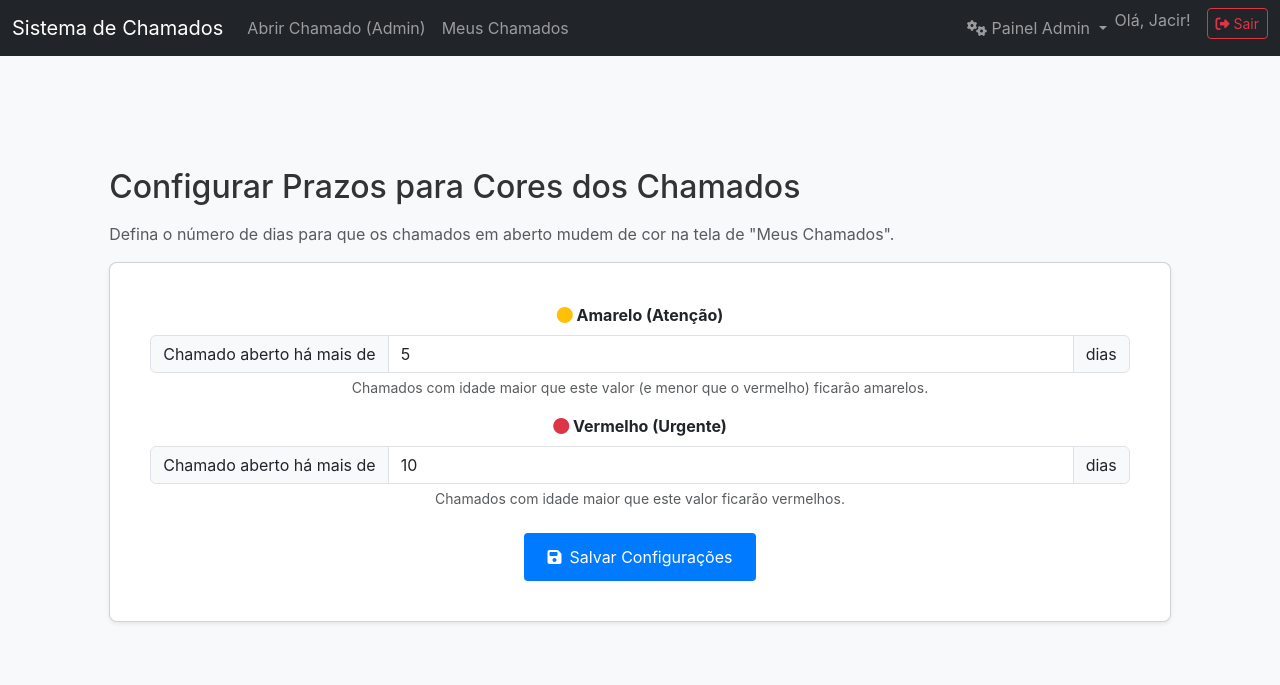
After one commit to jacirjl/chamados, a Flask app: page /admin/configuracoes in a window 1280 px wide. The commit adds this page. Shown: the top 685 px of the page. Run offline with Flask 3, Linux system fonts and the light colour scheme; a user stored in the database is signed in; data comes from the database, SQL or seed files in the repository; both versions use the stored data as it was after the commit.

Commit message:
V.27/08/2025 12:52 - chamados coloridos

```diff
--- a/app.py
+++ b/app.py
@@ -76,7 +76,6 @@ def index():
         return redirect(url_for('dashboard'))
 
     db = get_db()
-    # CORREÇÃO AQUI: O filtro de situação foi removido.
     equipamentos = db.execute(
         'SELECT * FROM equipamentos WHERE municipio = ?',
         (g.user['municipio'],)
@@ -99,7 +98,6 @@ def abrir_chamado_admin():
 
     equipamentos = []
     if municipio_selecionado:
-        # CORREÇÃO AQUI: O filtro de situação foi removido.
         equipamentos = db.execute(
             'SELECT * FROM equipamentos WHERE municipio = ?',
             (municipio_selecionado,)
@@ -223,9 +221,13 @@ def meus_chamados():
     """
 
     if g.user['is_admin']:
-        status_aberto_id_row = db.execute("SELECT id FROM status WHERE nome = 'Aberto'").fetchone()
-        status_aberto_id = status_aberto_id_row['id'] if status_aberto_id_row else 1
+        # Busca a configuração de cores do banco de dados (NOVO)
+        config_rows = db.execute("SELECT chave, valor FROM configuracoes WHERE chave LIKE 'prazo_%'").fetchall()
+        configs = {row['chave']: int(row['valor']) for row in config_rows}
+        prazo_vermelho = configs.get('prazo_vermelho', 10)
+        prazo_amarelo = configs.get('prazo_amarelo', 5)
 
+        # Query para chamados atribuídos (inalterada)
         params_atribuidos = [g.user['id']]
         query_atribuidos_conditions = " WHERE c.admin_responsavel_id = ?"
         if status_filter_id:
@@ -235,17 +237,46 @@ def meus_chamados():
         query_atribuidos = base_query + query_atribuidos_conditions + " ORDER BY c.timestamp DESC"
         chamados_atribuidos = db.execute(query_atribuidos, tuple(params_atribuidos)).fetchall()
 
-        query_gerais = f"{base_query} WHERE c.admin_responsavel_id IS NULL AND c.status_id = ? ORDER BY c.timestamp DESC"
-        chamados_gerais = db.execute(query_gerais, (status_aberto_id,)).fetchall()
+        # --- LÓGICA ATUALIZADA PARA CHAMADOS GERAIS ---
+        # 1. Busca chamados 'Aberto' E 'Finalizado' que não estão atribuídos
+        query_gerais = f"""
+            {base_query}
+            WHERE c.admin_responsavel_id IS NULL
+            AND (s.nome = 'Aberto' OR s.nome = 'Finalizado')
+            ORDER BY s.nome, c.timestamp DESC
+        """
+        chamados_gerais_raw = db.execute(query_gerais).fetchall()
+
+        chamados_gerais_processados = []
+        for chamado in chamados_gerais_raw:
+            chamado_dict = dict(chamado)
+            # Cor Padrão Verde (Bootstrap 'success')
+            chamado_dict['cor_borda'] = 'success'
+
+            # 2. Aplica a lógica de cores apenas para chamados 'Aberto'
+            if chamado_dict['status_nome'] == 'Aberto':
+                try:
+                    data_abertura = datetime.strptime(chamado_dict['timestamp'].split('.')[0], '%Y-%m-%d %H:%M:%S')
+                    dias_aberto = (datetime.now() - data_abertura).days
+
+                    if dias_aberto > prazo_vermelho:
+                        chamado_dict['cor_borda'] = 'danger'  # Vermelho
+                    elif dias_aberto > prazo_amarelo:
+                        chamado_dict['cor_borda'] = 'warning'  # Amarelo
+                except (ValueError, TypeError):
+                    chamado_dict['cor_borda'] = 'secondary'  # Cor neutra para erro de data
+
+            chamados_gerais_processados.append(chamado_dict)
 
         db.close()
         return render_template('meus_chamados.html',
                                chamados_atribuidos=chamados_atribuidos,
-                               chamados_gerais=chamados_gerais,
+                               chamados_gerais=chamados_gerais_processados,  # Passa a lista processada
                                status_options=status_options,
                                tipos_problema_options=tipos_problema_options,
                                status_filter_id=status_filter_id)
     else:
+        # Lógica para usuário comum (inalterada)
         params = [g.user['email']]
         query_conditions = " WHERE c.solicitante_email = ?"
         if status_filter_id:
@@ -471,6 +502,36 @@ def gerenciar_cadastros():
     return render_template('gerenciar_cadastros.html', status_list=status_list, tipos_problema_list=tipos_problema_list)
 
 
+# --- ROTA NOVA PARA CONFIGURAÇÕES ---
+@app.route('/admin/configuracoes', methods=['GET', 'POST'])
+@login_required
+@admin_required
+def gerenciar_configuracoes():
+    db = get_db()
+    if request.method == 'POST':
+        prazo_vermelho = request.form.get('prazo_vermelho')
+        prazo_amarelo = request.form.get('prazo_amarelo')
+
+        if not prazo_vermelho or not prazo_amarelo or not prazo_vermelho.isdigit() or not prazo_amarelo.isdigit():
+            flash('Os prazos devem ser números inteiros positivos.', 'danger')
+        elif int(prazo_vermelho) <= int(prazo_amarelo):
+            flash('O prazo para a cor vermelha deve ser maior que o prazo para a cor amarela.', 'danger')
+        else:
+            db.execute("UPDATE configuracoes SET valor = ? WHERE chave = 'prazo_vermelho'", (prazo_vermelho,))
+            db.execute("UPDATE configuracoes SET valor = ? WHERE chave = 'prazo_amarelo'", (prazo_amarelo,))
+            db.commit()
+            flash('Configurações de prazo salvas com sucesso!', 'success')
+
+        db.close()
+        return redirect(url_for('gerenciar_configuracoes'))
+
+    config_rows = db.execute('SELECT chave, valor FROM configuracoes').fetchall()
+    configs = {row['chave']: row['valor'] for row in config_rows}
+    db.close()
+
+    return render_template('configuracoes.html', configs=configs)
+
+
 @app.route('/admin/status/add', methods=['POST'])
 @login_required
 @admin_required
--- /dev/null
+++ b/templates/configuracoes.html
@@ -0,0 +1,52 @@
+{% extends "layout.html" %}
+
+{% block title %}Configurações de Prazos{% endblock %}
+
+{% block content %}
+<div class="container mt-4">
+    <h2 class="mb-3">Configurar Prazos para Cores dos Chamados</h2>
+    <p class="text-muted">
+        Defina o número de dias para que os chamados em aberto mudem de cor na tela de "Meus Chamados".
+    </p>
+
+    <div class="card shadow-sm">
+        <div class="card-body">
+            <form action="{{ url_for('gerenciar_configuracoes') }}" method="POST">
+                <div class="mb-3">
+                    <label for="prazo_amarelo" class="form-label fw-bold">
+                        <i class="fas fa-circle text-warning"></i> Amarelo (Atenção)
+                    </label>
+                    <div class="input-group">
+                        <span class="input-group-text">Chamado aberto há mais de</span>
+                        <input type="number" class="form-control" id="prazo_amarelo" name="prazo_amarelo"
+                               value="{{ configs.get('prazo_amarelo', 5) }}" min="1" required>
+                        <span class="input-group-text">dias</span>
+                    </div>
+                    <div class="form-text">
+                        Chamados com idade maior que este valor (e menor que o vermelho) ficarão amarelos.
+                    </div>
+                </div>
+
+                <div class="mb-4">
+                    <label for="prazo_vermelho" class="form-label fw-bold">
+                        <i class="fas fa-circle text-danger"></i> Vermelho (Urgente)
+                    </label>
+                    <div class="input-group">
+                        <span class="input-group-text">Chamado aberto há mais de</span>
+                        <input type="number" class="form-control" id="prazo_vermelho" name="prazo_vermelho"
+                               value="{{ configs.get('prazo_vermelho', 10) }}" min="1" required>
+                        <span class="input-group-text">dias</span>
+                    </div>
+                     <div class="form-text">
+                        Chamados com idade maior que este valor ficarão vermelhos.
+                    </div>
+                </div>
+
+                <button type="submit" class="btn btn-primary">
+                    <i class="fas fa-save me-2"></i>Salvar Configurações
+                </button>
+            </form>
+        </div>
+    </div>
+</div>
+{% endblock %}
--- a/templates/layout.html
+++ b/templates/layout.html
@@ -1,54 +1,93 @@
-<!DOCTYPE html>
+<!doctype html>
 <html lang="pt-BR">
 <head>
-    <meta charset="UTF-8">
-    <meta name="viewport" content="width=device-width, initial-scale=1.0">
-    <title>{% block title %}{% endblock %} - Sistema de Chamados</title>
-    <link rel="stylesheet" href="{{ url_for('static', filename='style.css') }}">
+    <meta charset="utf-8">
+    <meta name="viewport" content="width=device-width, initial-scale=1">
+    <title>{% block title %}Sistema de Chamados{% endblock %}</title>
+    <link href="https://cdn.jsdelivr.net/npm/bootstrap@5.3.0/dist/css/bootstrap.min.css" rel="stylesheet">
+    <link rel="stylesheet" href="https://cdnjs.cloudflare.com/ajax/libs/font-awesome/6.4.0/css/all.min.css">
+    <link rel="stylesheet" href="{{ url_for('static', filename='css/style.css') }}">
 </head>
 <body>
-    <div class="page-wrapper">
-        <aside class="sidebar">
-            <div class="sidebar-header">
-                <h1 class="sidebar-title">Sistema de Chamados</h1>
+
+<nav class="navbar navbar-expand-lg navbar-dark bg-dark">
+    <div class="container-fluid">
+        <a class="navbar-brand" href="{{ url_for('index') }}">Sistema de Chamados</a>
+        <button class="navbar-toggler" type="button" data-bs-toggle="collapse" data-bs-target="#navbarNav" aria-controls="navbarNav" aria-expanded="false" aria-label="Toggle navigation">
+            <span class="navbar-toggler-icon"></span>
+        </button>
+        <div class="collapse navbar-collapse" id="navbarNav">
+            <ul class="navbar-nav me-auto">
+                {% if user %}
+                    {% if user.is_admin %}
+                        <li class="nav-item">
+                             <a class="nav-link" href="{{ url_for('abrir_chamado_admin') }}">Abrir Chamado (Admin)</a>
+                        </li>
+                    {% else %}
+                        <li class="nav-item">
+                            <a class="nav-link" href="{{ url_for('index') }}">Abrir Chamado</a>
+                        </li>
+                    {% endif %}
+                    <li class="nav-item">
+                        <a class="nav-link" href="{{ url_for('meus_chamados') }}">Meus Chamados</a>
+                    </li>
+                {% endif %}
+            </ul>
+            <ul class="navbar-nav ms-auto">
+                {% if user and user.is_admin %}
+                    <li class="nav-item dropdown">
+                        <a class="nav-link dropdown-toggle" href="#" id="adminMenuDropdown" role="button" data-bs-toggle="dropdown" aria-expanded="false">
+                            <i class="fas fa-cogs"></i> Painel Admin
+                        </a>
+                        <ul class="dropdown-menu dropdown-menu-end" aria-labelledby="adminMenuDropdown">
+                            <li><a class="dropdown-item" href="{{ url_for('dashboard') }}">Dashboard</a></li>
+                            <li><a class="dropdown-item" href="{{ url_for('admin_index') }}">Gerenciar Usuários</a></li>
+                            <li><a class="dropdown-item" href="{{ url_for('gerenciar_cadastros') }}">Gerenciar Cadastros</a></li>
+                            <li><hr class="dropdown-divider"></li>
+                            <li><a class="dropdown-item" href="{{ url_for('gerenciar_configuracoes') }}">Configurar Prazos</a></li>
+                        </ul>
+                    </li>
+                {% endif %}
+
+                {% if user %}
+                    <li class="nav-item">
+                        <span class="navbar-text me-3">
+                            Olá, {{ user.responsavel.split()[0] }}!
+                        </span>
+                    </li>
+                    <li class="nav-item">
+                        <a href="{{ url_for('logout') }}" class="btn btn-outline-danger btn-sm">
+                            <i class="fas fa-sign-out-alt"></i> Sair
+                        </a>
+                    </li>
+                {% else %}
+                    <li class="nav-item">
+                         <a href="{{ url_for('login') }}" class="btn btn-outline-success btn-sm">
+                            <i class="fas fa-sign-in-alt"></i> Entrar
+                        </a>
+                    </li>
+                {% endif %}
+            </ul>
         </div>
-            {% if user %}
-            <nav class="sidebar-nav">
-                <ul>
-                    {% if user.is_admin %}
-                        <li><a href="{{ url_for('dashboard') }}" class="{{ 'active' if request.endpoint == 'dashboard' else '' }}">Dashboard</a></li>
-                        <li><a href="{{ url_for('abrir_chamado_admin') }}" class="{{ 'active' if request.endpoint == 'abrir_chamado_admin' else '' }}">Abrir Chamado (Admin)</a></li>
-                        <li><a href="{{ url_for('admin_index') }}" class="{{ 'active' if 'admin_index' in request.endpoint else '' }}">Gestão de Usuários</a></li>
-                        <li><a href="{{ url_for('gerenciar_cadastros') }}" class="{{ 'active' if request.endpoint == 'gerenciar_cadastros' else '' }}">Gerenciar Cadastros</a></li>
-                    {% else %}
-                        <li><a href="{{ url_for('index') }}" class="{{ 'active' if request.endpoint == 'index' else '' }}">Abrir Chamado</a></li>
-                    {% endif %}
-                    <li><a href="{{ url_for('meus_chamados') }}" class="{{ 'active' if request.endpoint == 'meus_chamados' else '' }}">Meus Chamados</a></li>
-                </ul>
+    </div>
 </nav>
-            <div class="sidebar-footer">
-                <p style="text-align: center; color: #adb5bd; font-size: 0.9em;">Logado como:<br><b>{{ user.responsavel }}</b></p>
-                <a href="{{ url_for('logout') }}" class="logout-button">Sair</a>
-            </div>
-            {% endif %}
-        </aside>
 
-        <main class="main-content">
-            <div class="container">
-
+<div class="container mt-4">
     {% with messages = get_flashed_messages(with_categories=true) %}
         {% if messages %}
-                        <div class="flash-messages">
             {% for category, message in messages %}
-                            <div class="alert alert-{{ category }}">{{ message }}</div>
+                <div class="alert alert-{{ category }} alert-dismissible fade show" role="alert">
+                    {{ message }}
+                    <button type="button" class="btn-close" data-bs-dismiss="alert" aria-label="Close"></button>
+                </div>
             {% endfor %}
-                        </div>
         {% endif %}
     {% endwith %}
 
     {% block content %}{% endblock %}
 </div>
-        </main>
-    </div>
+
+<script src="https://cdn.jsdelivr.net/npm/bootstrap@5.3.0/dist/js/bootstrap.bundle.min.js"></script>
+{% block scripts %}{% endblock %}
 </body>
 </html>
```
Also changed, not shown: database.py (+16 -1 lines), templates/meus_chamados.html (+76 -145 lines), instance/chamados.db, static/css/style.css (renamed from static/style.css). Lines whose indentation alone changed are shown as unchanged.
